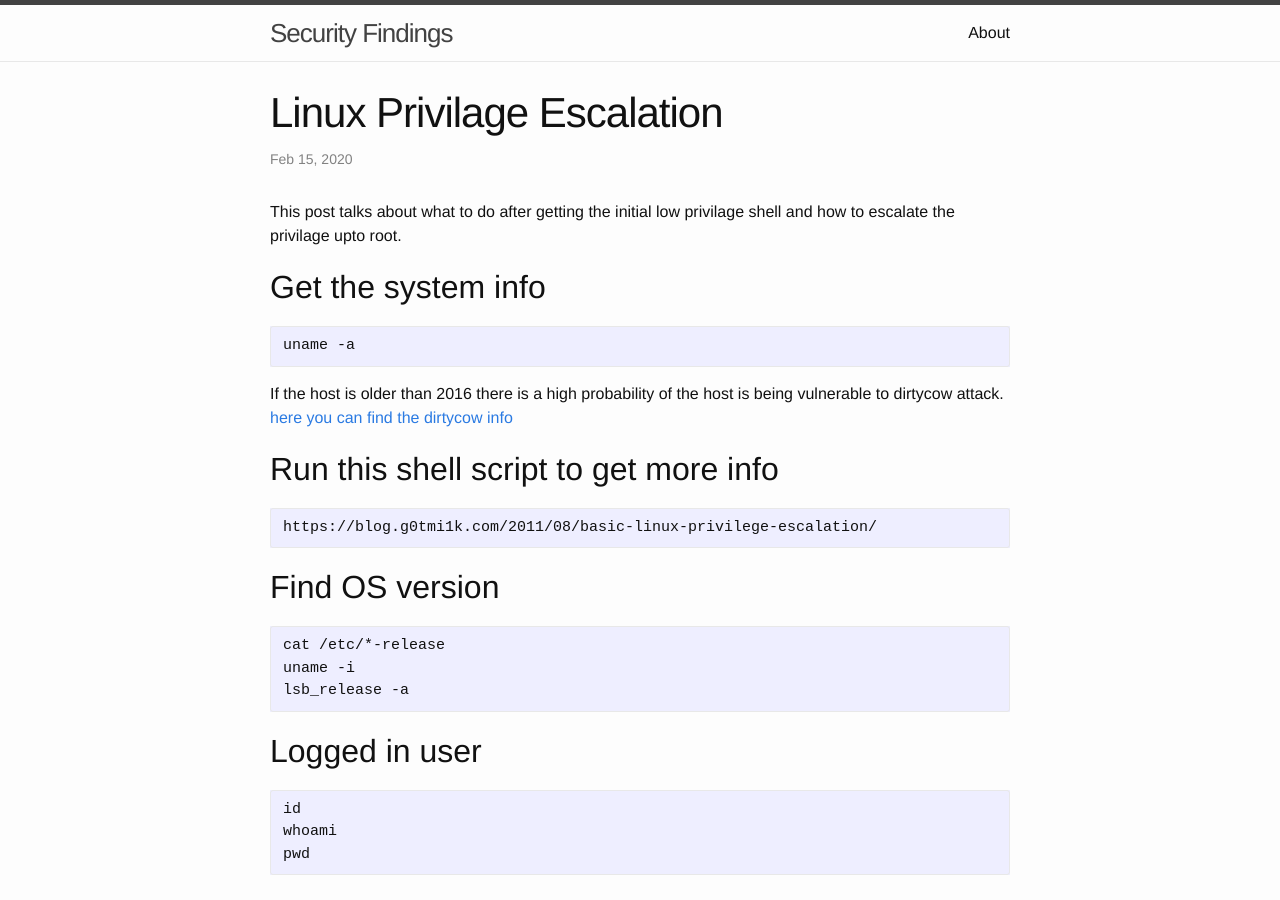
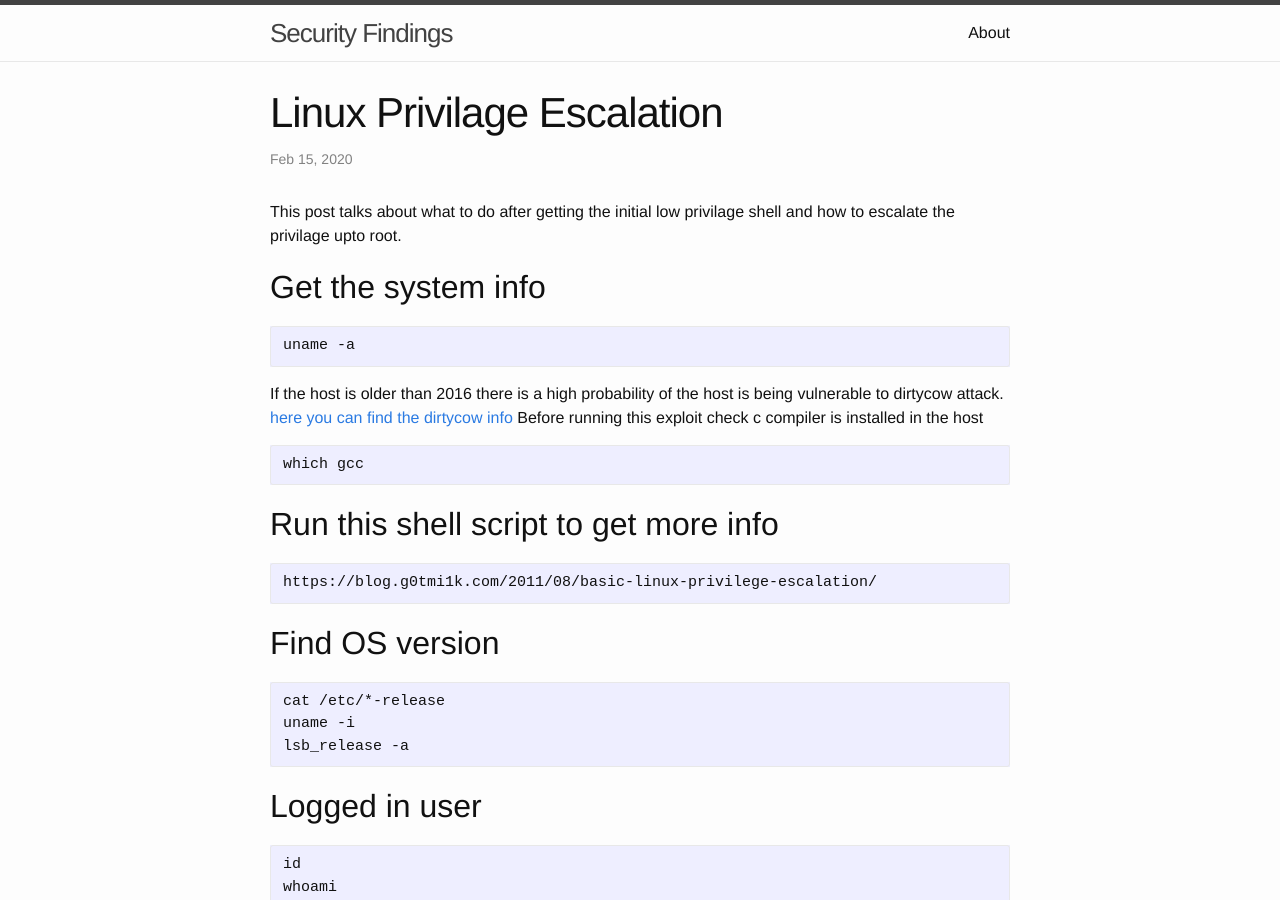
Before and after one commit to janithmalinga/janithmalinga.github.io, a Jekyll site: the page built from _posts/2020-02-15-Linux-Privilage-Escalation.md, in a window 1280 px wide and 900 px high. Built offline with Jekyll 4.4.1, drawn with Linux system fonts in a browser that asks for light colours.

Commit message:
Update 2020-02-15-Linux-Privilage-Escalation.md

````diff
--- a/_posts/2020-02-15-Linux-Privilage-Escalation.md
+++ b/_posts/2020-02-15-Linux-Privilage-Escalation.md
@@ -13,6 +13,10 @@ uname -a
 ```
 If the host is older than 2016 there is a high probability of the host is being vulnerable to dirtycow attack.
 [here you can find the dirtycow info](https://dirtycow.ninja/)
+Before running this exploit check c compiler is installed in the host
+```
+which gcc
+```
 
 ## Run this shell script to get more info
 ```
````
